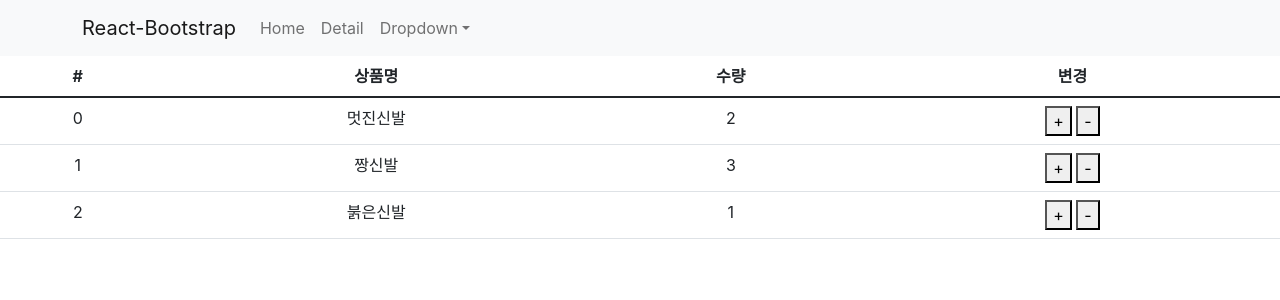
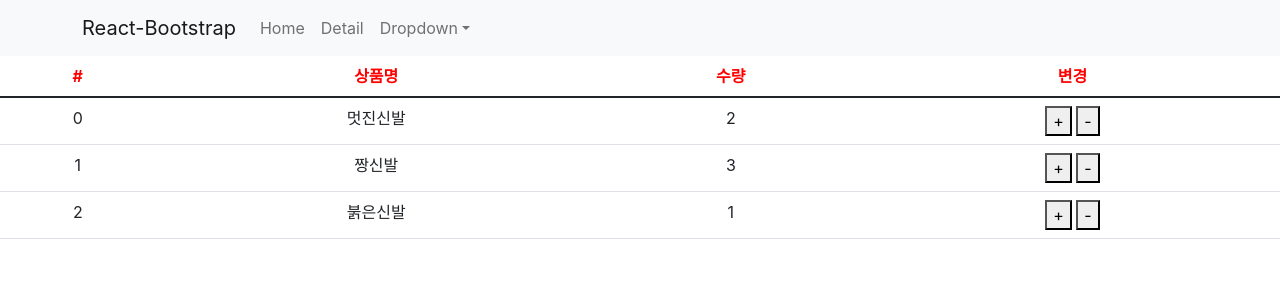
Before and after one commit to IBST-yoonSangHyeon/myProjectShopMall, a React (Create React App) app: page /cart in a window 1280 px wide. Shown: the top 300 px of the page. Built offline with nearby package versions, Linux system fonts and the light colour scheme.

Commit message:
성능잡기1. lazy loading / React devtools

```diff
--- a/src/App.js
+++ b/src/App.js
@@ -1,12 +1,15 @@
 /* eslint-disable */
 
-import React, { useContext, useState } from 'react';
+import React, { useContext, useState, lazy, Suspense } from 'react';
 import { Navbar, Container, Nav, NavDropdown } from 'react-bootstrap';
 import { S } from 'xmlchars/xml/1.0/ed5';
 import './App.css';
 import Data from './data.js';
+
+let Detail = lazy(() => { return import('./Detail.js') }); // Detail 컴포넌트가 필요할때 import해줌
+
 import { Link, Route, Switch, useHistory } from 'react-router-dom';
-import Detail from './Detail';
+//import Detail from './Detail';
 import axios from 'axios';
 import Cart from './Cart';
 
@@ -94,7 +97,9 @@ function App() {
 
         <Route path="/detail/:id">
           <재고context.Provider value={재고}>
-            <Detail shoes={shoes} 재고={재고} 재고변경={재고변경}/>
+            <Suspense fallback={<div>로딩중이예요</div>}>
+              <Detail shoes={shoes} 재고={재고} 재고변경={재고변경}/>
+            </Suspense>
           </재고context.Provider>
         </Route>
 
--- a/src/Cart.js
+++ b/src/Cart.js
@@ -10,12 +10,14 @@ const Cart = ( props ) => {
     let state = useSelector((state) => state.reducer);
     let despatch = useDispatch();
     console.log(state);
+    let 버튼누르면 = (i) => { despatch( { type : '수량증가', idx : i } ) }
+    let style = { color : 'red' };
 
     return (
         <div>
             <Table responsive="sm">
                 <thead>
-                    <tr>
+                    <tr style = { style }>
                         <th>#</th>
                         <th>상품명</th>
                         <th>수량</th>
@@ -30,7 +32,7 @@ const Cart = ( props ) => {
                                     <td> { a.name } </td>
                                     <td> { a.quan } </td>
                                     <td>
-                                        <button onClick={ () => { despatch( { type : '수량증가', idx : i } ) } }>+</button>
+                                        <button onClick={ () => { 버튼누르면(i) } }>+</button>
                                         &nbsp;
                                         <button onClick={ () => { despatch( { type : '수량감소', idx : i } ) } }>-</button>
                                     </td>
```
